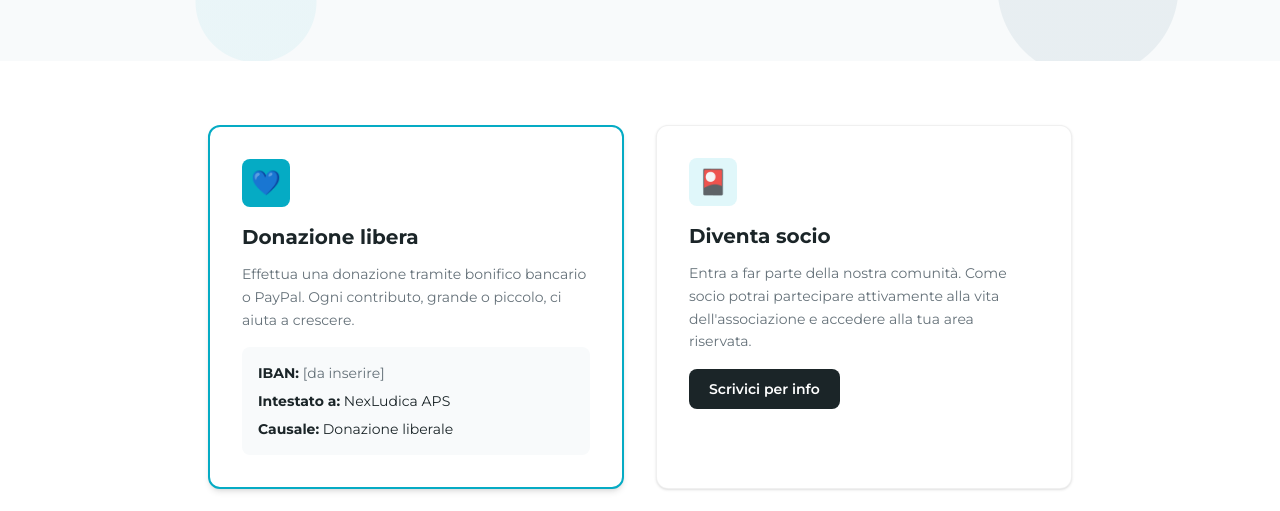
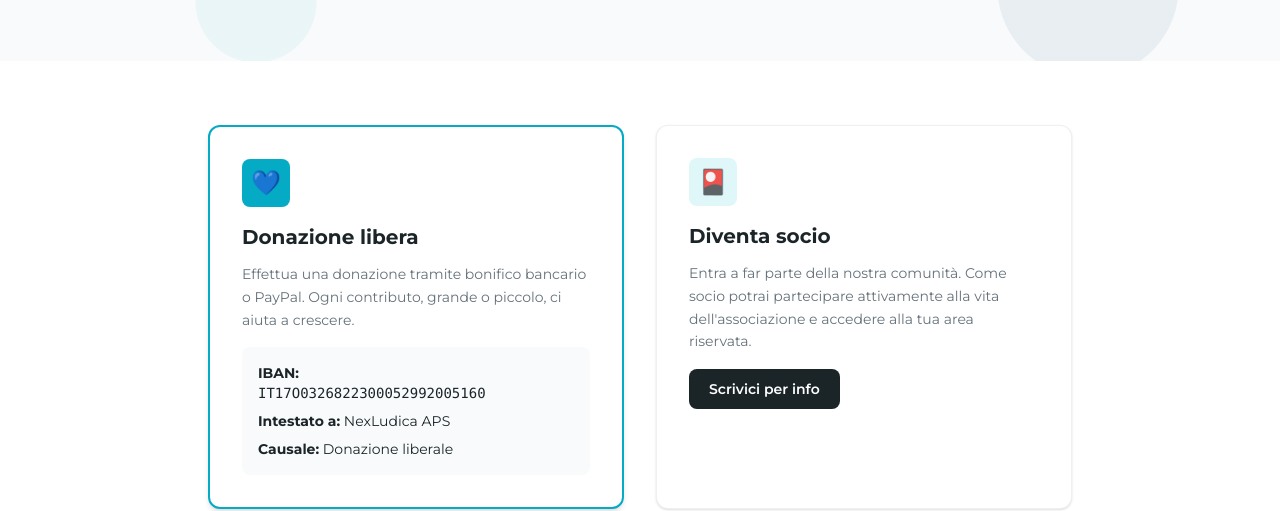
Before and after one commit to vittorioguerrieri-cloud/nexludica-website, an Astro site: page /supportaci in a window 1280 px wide. Shown: the part 315-826 px from the top of the page. Built offline with nearby package versions, Linux system fonts and the light colour scheme; Astro itself is replaced by a stand-in of ours.

Commit message:
content(supportaci): aggiunge IBAN reale per donazioni

```diff
--- a/src/pages/supportaci.astro
+++ b/src/pages/supportaci.astro
@@ -25,7 +25,10 @@ import BaseLayout from "../layouts/BaseLayout.astro";
           Ogni contributo, grande o piccolo, ci aiuta a crescere.
         </p>
         <div class="mt-4 space-y-2 rounded-lg bg-nx-off-white p-4 text-sm">
-          <p><strong>IBAN:</strong> <span class="text-nx-gray-dark">[da inserire]</span></p>
+          <p>
+            <strong>IBAN:</strong>
+            <span class="block break-all font-mono text-nx-dark">IT17O0326822300052992005160</span>
+          </p>
           <p><strong>Intestato a:</strong> NexLudica APS</p>
           <p><strong>Causale:</strong> Donazione liberale</p>
         </div>
```
